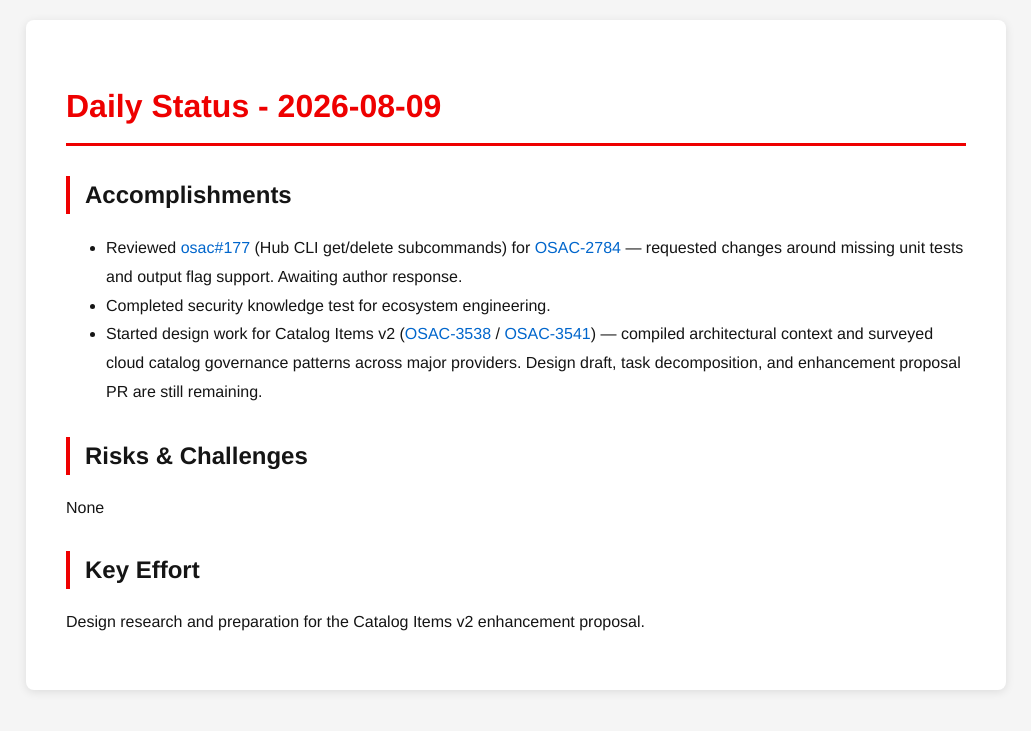
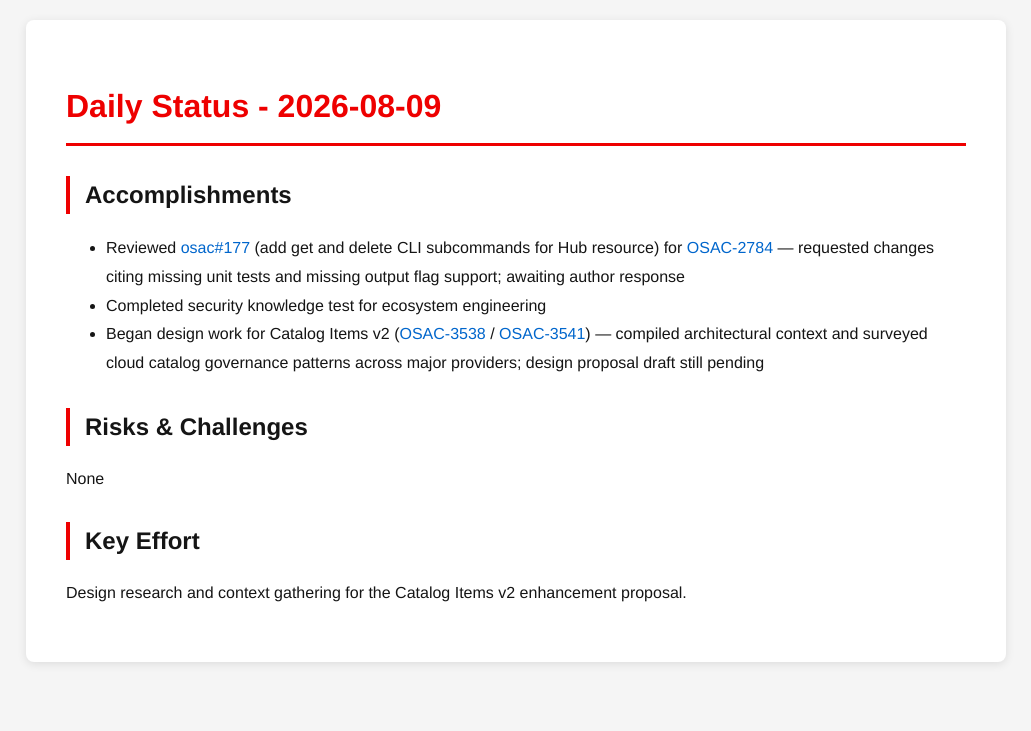
Before and after one commit to tzvatot/daily-status, a Jekyll site: the page built from 2026-08-09.md, in a window 1280 px wide. Shown: the top 731 px of the page, without its empty margins (124-1155 px from the left). Built offline with Jekyll 4.4.1, drawn with Linux system fonts in a browser that asks for light colours.

Commit message:
Daily status update - 2026-08-09

```diff
--- a/2026-08-09.md
+++ b/2026-08-09.md
@@ -7,12 +7,12 @@
 # Daily Status - 2026-08-09
 
 ## Accomplishments
-- Reviewed [osac#177](https://github.com/osac-project/osac/pull/177) (Hub CLI get/delete subcommands) for [OSAC-2784](https://redhat.atlassian.net/browse/OSAC-2784) — requested changes around missing unit tests and output flag support. Awaiting author response.
-- Completed security knowledge test for ecosystem engineering.
-- Started design work for Catalog Items v2 ([OSAC-3538](https://redhat.atlassian.net/browse/OSAC-3538) / [OSAC-3541](https://redhat.atlassian.net/browse/OSAC-3541)) — compiled architectural context and surveyed cloud catalog governance patterns across major providers. Design draft, task decomposition, and enhancement proposal PR are still remaining.
+- Reviewed [osac#177](https://github.com/osac-project/osac/pull/177) (add get and delete CLI subcommands for Hub resource) for [OSAC-2784](https://redhat.atlassian.net/browse/OSAC-2784) — requested changes citing missing unit tests and missing output flag support; awaiting author response
+- Completed security knowledge test for ecosystem engineering
+- Began design work for Catalog Items v2 ([OSAC-3538](https://redhat.atlassian.net/browse/OSAC-3538) / [OSAC-3541](https://redhat.atlassian.net/browse/OSAC-3541)) — compiled architectural context and surveyed cloud catalog governance patterns across major providers; design proposal draft still pending
 
 ## Risks & Challenges
 None
 
 ## Key Effort
-Design research and preparation for the Catalog Items v2 enhancement proposal.
+Design research and context gathering for the Catalog Items v2 enhancement proposal.
```
